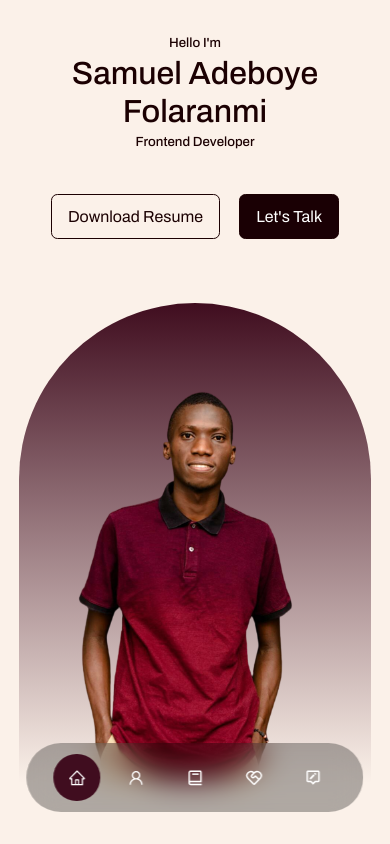
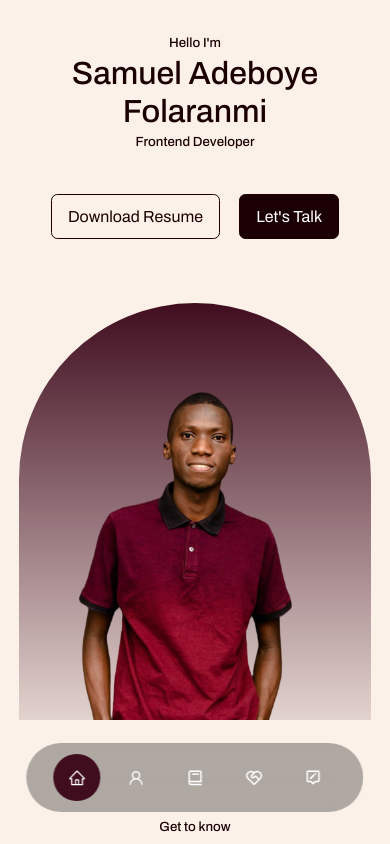
Before and after one commit to Boye95/boye-portfolio, a React (Create React App) app: page / in a window 390 px wide. Shown: the top 844 px of the page. Built offline with nearby package versions, Linux system fonts and the light colour scheme.

Commit message:
add testimonial sec

```diff
--- a/src/components/Header/Header.scss
+++ b/src/components/Header/Header.scss
@@ -75,7 +75,7 @@ header {
 // Media Queries (Small Devices)
 @media screen and (max-width: 600px) {
     header {
-        height: 95vh;
+        height: 45rem;
         padding-top: 2rem;
 
         h1 {
--- a/src/components/Testimonials/Testimonials.scss
+++ b/src/components/Testimonials/Testimonials.scss
@@ -26,6 +26,7 @@
         }
         .client__review {
             color: $ForegroundWhite;
+            opacity: 0.9;
             font-weight: 300;
             display: block;
             width: 80%;
@@ -33,7 +34,7 @@
         }
 
         .swiper-pagination-clickable .swiper-pagination-bullet .swiper-pagination-bullet-active {
-            background: $ForegroundDark;
+            background: red;
         }
     }
 }
```
Also changed, not shown: src/components/Testimonials/Testimonials.jsx (+4 -3 lines).
